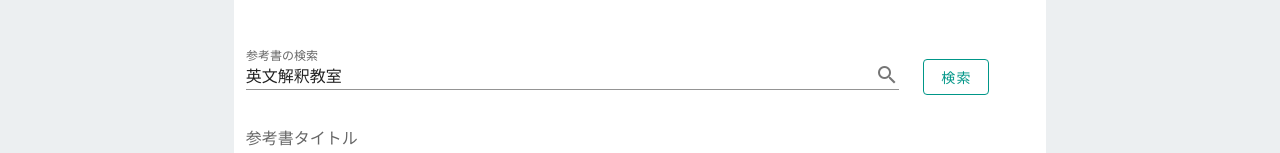
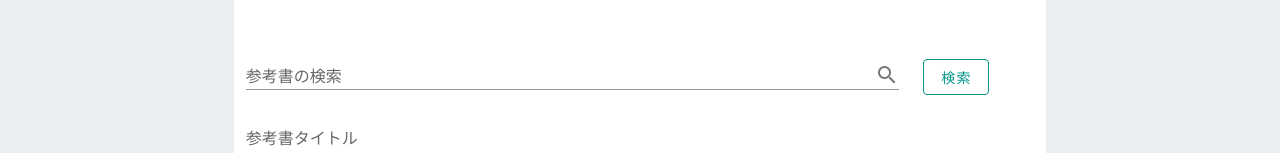
Before and after one commit to yuukiyamagata/Myportfolio_backUp, a Nuxt app: page /posts/create in a window 1280 px wide. Shown: the part 129-282 px from the top of the page. Built offline with nearby package versions, Linux system fonts and the light colour scheme.

Commit message:
#main　軽微な修正

```diff
--- a/pages/posts/create.vue
+++ b/pages/posts/create.vue
@@ -138,7 +138,7 @@ import axios from 'axios'
 export default {
   data(){
     return {
-      searchWord: '英文解釈教室',
+      searchWord: '',
       serachResults:[],
       image_src_noImage: require('@/static/NoImage.png'),
       valid: false,
```
